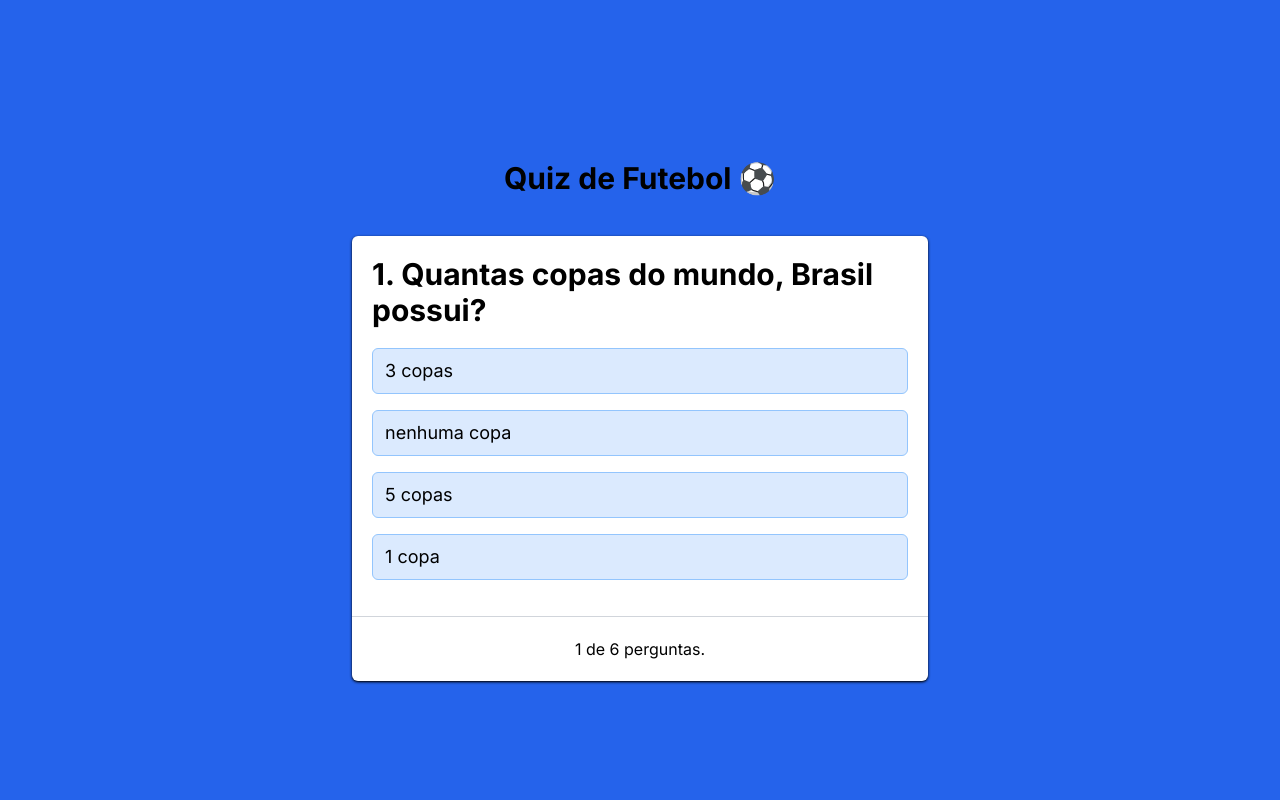
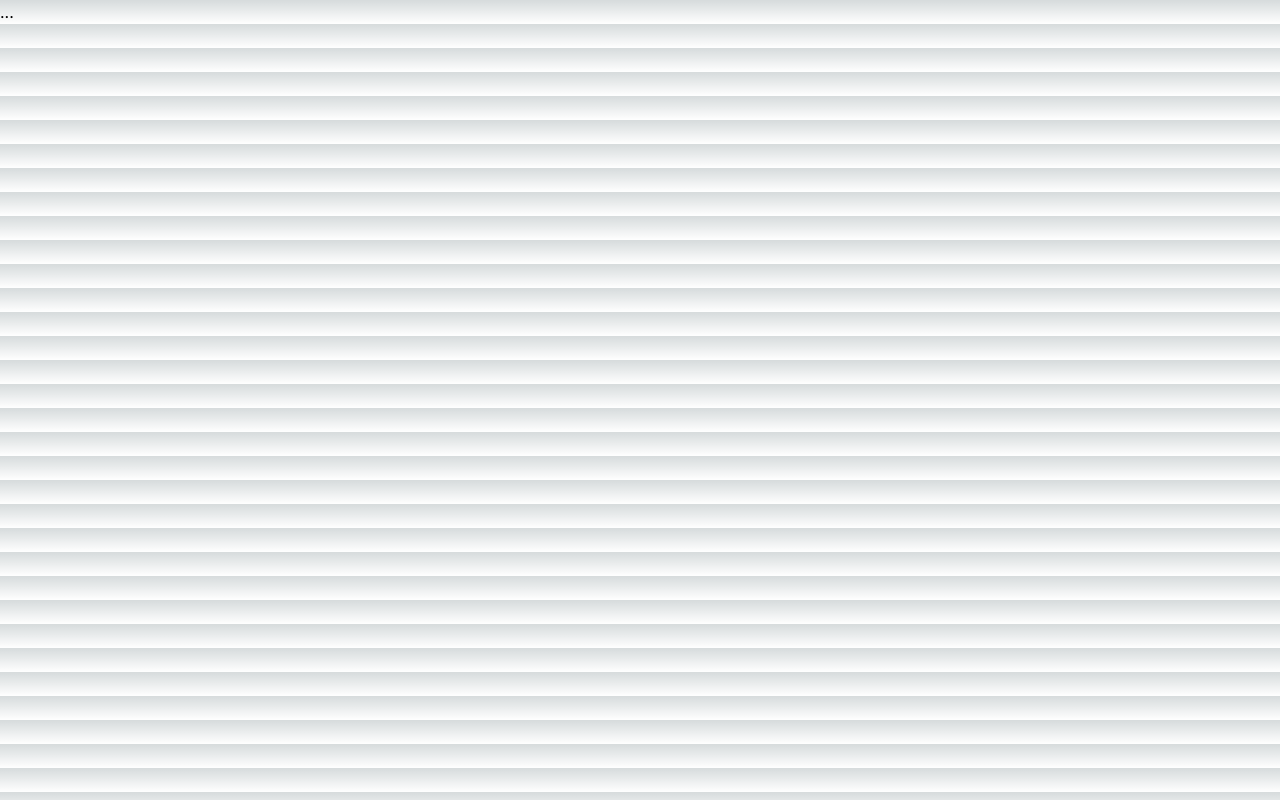
Before and after one commit to Jeanlerson/estudando-React, a Next.js app in the folder react-estudando/: page / in a window 1280 px wide. Built offline with nearby package versions, Linux system fonts and the light colour scheme.

Commit message:
limpando-estudo

```diff
--- a/react-estudando/src/app/page.tsx
+++ b/react-estudando/src/app/page.tsx
@@ -71,6 +71,8 @@ const Page = () => {
 
   */
 
+  /* --------------------PROJETO QUIZ-----------------
+
   const [answers, setAnswers] = useState<number[]>([]);
   const [currentQuestion, setCurrentQuestion] = useState(0);
   const [showResult, setShowResult] = useState(false);
@@ -93,8 +95,14 @@ const Page = () => {
     setCurrentQuestion(0);
     setShowResult(false);
   }
+    */
 
   return (
+    <div>
+      ...
+    </div>
+
+    /* QUIZ--------------------------
 
     <div className="w-full h-screen flex flex-col justify-center items-center bg-blue-600">
       <h1 className="text-center text-3xl font-bold my-10"> Quiz de Futebol ⚽</h1>
@@ -115,6 +123,8 @@ const Page = () => {
         </div>
       </div>
     </div>
+
+    */
 
     /*   GALERIA DE FOTOS
 
```
